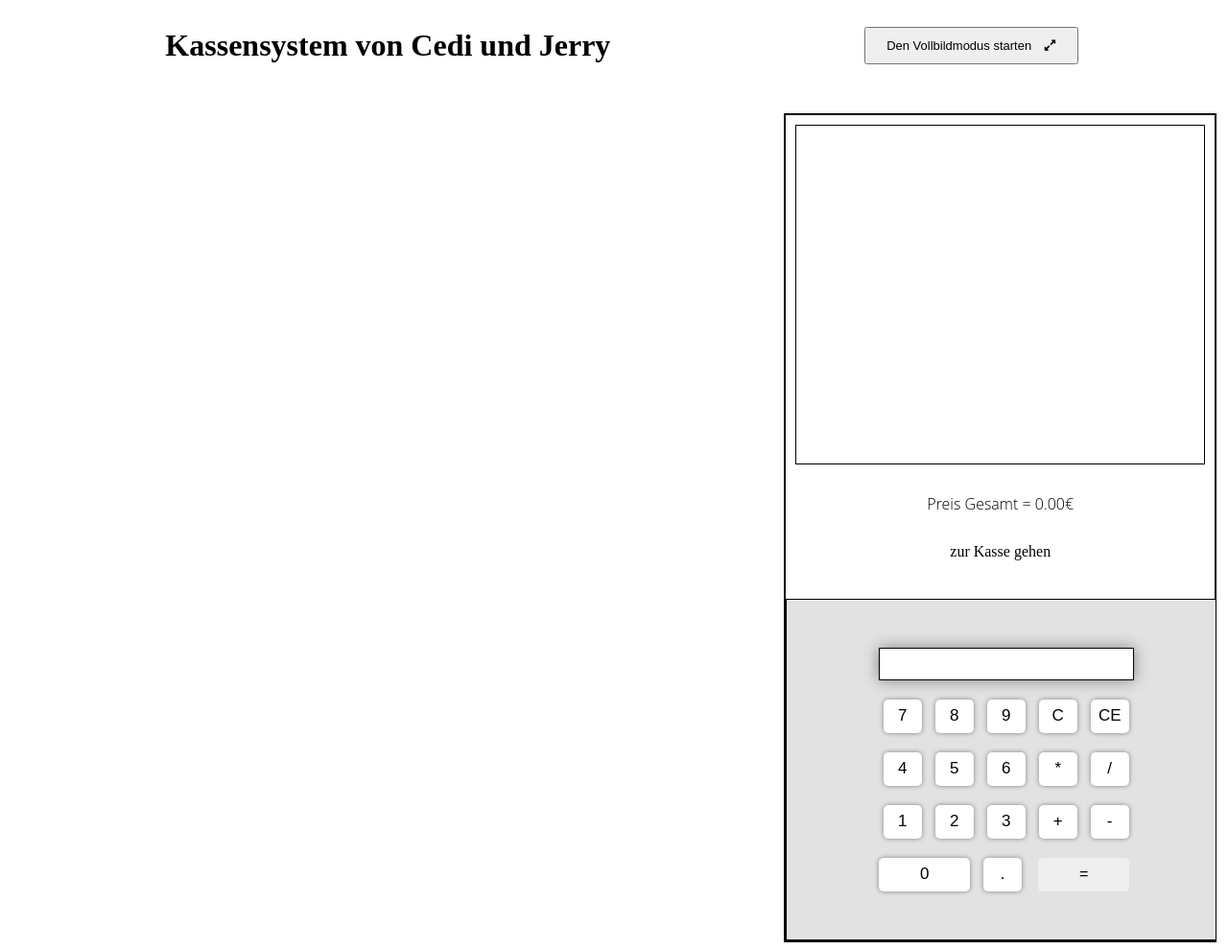
After one commit to cedrick7/web_kassensystem, a PHP site: page /calculator.html in a window 1280 px wide. The commit adds this page. Shown: the whole page at 96% size. Run offline with PHP 8.4, Linux system fonts and the light colour scheme; some libraries are stand-ins or nearby versions.

Commit message:
calculator + fullscreen added

```diff
--- /dev/null
+++ b/calculator.html
@@ -0,0 +1,69 @@
+<!DOCTYPE html>
+<html lang="de" dir="ltr">
+
+<head>
+  <meta charset="utf-8" />
+  <title>Kassensystem</title>
+  <link rel="stylesheet" href="styles.min.css" />
+  <link rel="stylesheet" href="https://use.fontawesome.com/releases/v5.13.0/css/all.css">
+  <script type="text/javascript" src="script.js"></script>
+</head>
+
+<body>
+  <header>
+  <h1>Kassensystem von Cedi und Jerry</h1>
+  <div>
+    <div class="change_view">
+      <button id="fullscreen_on" onclick="enterFullscreen(document.documentElement)">Den Vollbildmodus starten <i class="fas fa-expand-alt"></i></button>
+      <button id="fullscreen_off" onclick="exitFullscreen()">Den Vollbildmodus verlassen <i class="fas fa-compress-alt"></i></button>
+    </div>
+  </div>
+</header>
+  <div class="content">
+    <section class="outer-box_left" id="box-1">
+    </section>
+    <section class="outer-box_right" id="box-2">
+      <div class="product-cart">
+        <ul id="product-list">
+          <li id="product-list_placeholder-item"></li>
+        </ul>
+      </div>
+      <div class="sum-list">
+        <p>Preis Gesamt = <span id="price_result">0.00</span>€</p>
+      </div>
+      <div class="checkout-box">
+        <a href="" id="sumbit">zur Kasse gehen</a>
+      </div>
+      <div class="calculator">
+  <form>
+    <input type="text" id="calc-display">
+    <br>
+    <input type="button" class="keys" value="7" onclick="addToScreen('7')">
+    <input type="button" class="keys" value="8" onclick="addToScreen('8')">
+    <input type="button" class="keys" value="9" onclick="addToScreen('9')">
+    <input type="button" class="keys" value="C" onclick="addToScreen('c')">
+    <input type="button" class="keys" value="CE" onclick="backspace()">
+    <br>
+    <input type="button" class="keys" value="4" onclick="addToScreen('4')">
+    <input type="button" class="keys" value="5" onclick="addToScreen('5')">
+    <input type="button" class="keys" value="6" onclick="addToScreen('6')">
+    <input type="button" class="keys" value="*" onclick="addToScreen('*')">
+    <input type="button" class="keys" value="/" onclick="addToScreen('/')">
+    <br>
+    <input type="button" class="keys" value="1" onclick="addToScreen('1')">
+    <input type="button" class="keys" value="2" onclick="addToScreen('2')">
+    <input type="button" class="keys" value="3" onclick="addToScreen('3')">
+    <input type="button" class="keys" value="+" onclick="addToScreen('+')">
+    <input type="button" class="keys" value="-" onclick="addToScreen('-')">
+    <br>
+    <input type="button" class="keys" id="key-zero" value="0" onclick="addToScreen('0')">
+    <input type="button" class="keys" value="." onclick="addToScreen('.')">
+    <input type="button" class="equal" id="key-result" value="=" onclick="result()">
+  </form>
+</div>
+    </section>
+  </div>
+
+</body>
+
+</html>
--- a/styles.js
+++ b/script.js
@@ -1,3 +1,69 @@
+// In den Vollbildmodus wechseln
+function enterFullscreen(element) {
+  if (element.requestFullscreen) {
+    element.requestFullscreen();
+  } else if (element.mozRequestFullScreen) {
+    element.mozRequestFullScreen();
+  } else if (element.msRequestFullscreen) {
+    element.msRequestFullscreen();
+  } else if (element.webkitRequestFullscreen) {
+    element.webkitRequestFullscreen();
+  }
+
+  document.getElementById("fullscreen_on").style.display = "none";
+  document.getElementById("fullscreen_off").style.display = "block";
+}
+
+// Den Vollbildmodus verlassen
+function exitFullscreen() {
+  if (document.exitFullscreen) {
+    document.exitFullscreen();
+  } else if (document.mozCancelFullScreen) {
+    document.mozCancelFullScreen();
+  } else if (document.webkitExitFullscreen) {
+    document.webkitExitFullscreen();
+  }
+
+  document.getElementById("fullscreen_on").style.display = "block";
+  document.getElementById("fullscreen_off").style.display = "none";
+}
+
+
+// Funktionen des Taschenrechners
+
+// angeklickte Werte zum TR-Display hinzufügen
+function addToScreen(x) {
+  var box = document.getElementById("calc-display");
+  box.value += x;
+
+  // falls man "c" gedrückt hat, das TR-Display zurücksetzen
+  if (x == 'c') {
+    box.value = '';
+  }
+}
+
+// Ergebnis errechnen
+function result() {
+  var box = document.getElementById("calc-display");
+
+  x = box.value;
+  x = eval(x);
+  box.value = x;
+}
+
+// Letzten Wert des TR-Displays löschen
+function backspace() {
+  var box = document.getElementById("calc-display");
+
+  var number = box.value;
+  var len = number.length - 1;
+  var newnumber = number.substring(0, len);
+  box.value = newnumber;
+}
+
+
+// Produkte zum Warenkorb hinzufügen
+
 function addToCart(product_name, product_price) {
   // finde alle wichtigen Elemente
   var list = document.getElementById("product-list");
@@ -64,23 +130,3 @@ function overrideResult(price) {
   // gesamtpreis anpassen
   document.getElementById("price_result").innerHTML = Math.round((price_result + price) * 100) / 100;
 }
-
-
-
-
-// calculator
-const screen = document.getElementById('screen');
-
-function clear_screen() {
-  screen.value = " ";
-}
-
-function display_on_screen(x) {
-  screen.value += x;
-}
-
-function calculate_the_result() {
-  let val = screen.value;
-  val = eval(val);
-  screen.value = val;
-}
--- a/styles.scss
+++ b/styles.scss
@@ -19,6 +19,35 @@ body {
 header {
   text-align: center;
   margin-bottom: 30px;
+  width: 100%;
+  display: flex;
+  flex-direction: row;
+  justify-content: space-evenly;
+  align-items: center;
+
+  h1 {
+    text-align: center;
+  }
+
+  div {
+    margin-left: 50px;
+
+    .change_view {
+      button {
+        width: 223px !important;
+        padding: 10px;
+        font-size: 13px;
+
+        i {
+          padding-left: 10px;
+        }
+      }
+
+      #fullscreen_off {
+        display: none;
+      }
+    }
+  }
 }
 
 .content {
@@ -88,7 +117,7 @@ header {
     }
 
     .checkout-box {
-      margin: 15px;
+      margin: 15px 15px 40px;
 
       a {
         color: #000;
@@ -104,79 +133,78 @@ header {
     }
 
     .calculator {
-      width: 500px;
-
-      #calculator #screen {
-        background-color: #495057;
-        color: #fff;
-        padding: 15px 20px;
-        font-size: 25px;
-        text-align: right;
-        border: none;
+      padding-top: 30px;
+      padding-bottom: 30px;
       width: 100%;
+      height: auto;
+      border: 1px solid black;
+      margin: 0 auto;
+      text-align: center;
+      background: #e2e2e2;
     }
 
-      .calc-operators {
-        display: flex;
+    #calc-display {
+      margin-top: 20px;
+      margin-bottom: 20px;
+      margin-left: 10px;
+      height: 30px;
+      width: 260px;
+      text-align: right;
+      border: 1px solid black;
+      box-shadow: 0 0 15px grey;
+      font-size: 20px;
+      font-family: 'Open Sans', sans-serif;
+      font-weight: bold;
+      // letter-spacing: 0.1em;
+      color: #000;
+    }
+
+    input {
+      border: none;
     }
 
     .keys {
-        position: relative;
+      width: 40px;
+      height: 35px;
+      margin-left: 10px;
+      margin-bottom: 20px;
+      box-shadow: 0 0 5px gray;
+      cursor: pointer;
+      background-color: #fff;
+      outline-style: none;
+      font-size: 17px;
+      border-radius: 5px;
     }
 
-      .key {
-        width: 25%;
-        padding: 15px 10px;
-        display: inline-block;
-        text-align: center;
-        font-size: 20px;
-        background-color: #e6e6e6;
-        cursor: pointer;
-        color: #616569;
-        border: none;
-        border-bottom: 1px solid #ccc;
-        border-left: 1px solid #ccc;
+    #key-zero {
+      width: 95px;
+      margin-left: 6px;
     }
 
-      .key:hover {
-        background-color: #dad9d9;
+    #key-result {
+      width: 95px;
     }
 
-      .calc-numbers {
-        position: relative;
+    .equal:hover,
+    .keys:hover {
+      background: #ccc;
+      color: #fff;
+      font-weight: bold;
     }
 
-      .row-numbers {
-        display: flex;
+    .equal:focus,
+    .keys:focus {
+      border: 0.5px dashed black;
     }
 
-      .row-numbers .key {
-        background: #fff;
-      }
-
-      .row-numbers .key:hover {
-        background-color: #fbf8f8;
-      }
-
-      .result {
-        position: absolute;
-        top: 0;
-        right: 0;
-        height: 100%;
-        background: #f9564a;
-        color: #fff;
-      }
-
-      .result:hover {
-        background: #ec4437;
-      }
-
-      .result span {
-        position: absolute;
-        top: 50%;
-        left: 50%;
-        transform: translate(-50%, -50%);
-      }
+    .equal {
+      margin-left: 13px;
+      font-size: 1em;
+      width: 90px;
+      height: 35px;
+      cursor: pointer;
+      outline-style: none;
+      border-radius: 5px;
     }
   }
 }
@@ -203,3 +231,18 @@ footer {
     }
   }
 }
+
+#contact_info {
+  border: none;
+  font-size: 16px;
+  text-align: center;
+
+  th {
+    font-weight: bold;
+    padding: 10px;
+  }
+
+  td {
+    padding: 10px;
+  }
+}
```
Also changed, not shown: contact.html (added, +38 -0 lines), database/produkte.sql (added, +100 -0 lines), db_connection.php (+9 -5 lines), generate_cashbox.php (+9 -16 lines), index.php (+49 -47 lines), kassensystem/produkte.sql (added, +126 -0 lines), styles.min.css, 1 other file. Lines whose indentation alone changed are shown as unchanged.
